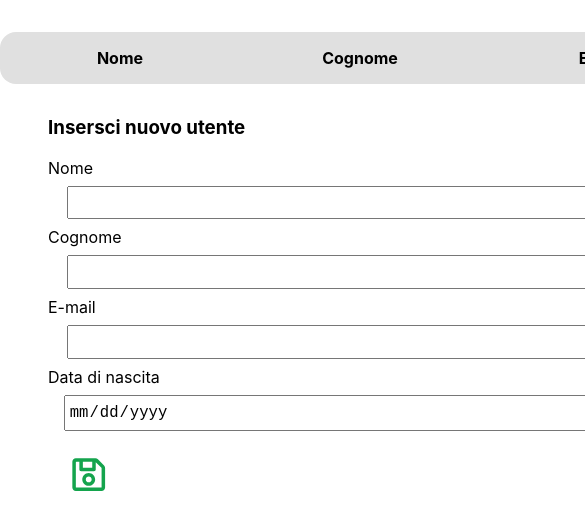
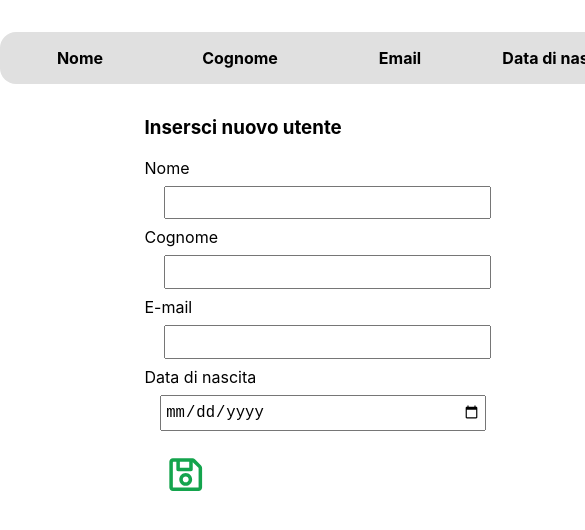
Before and after one commit to giovannipacelli2/UserTest, a React (Create React App) app in the folder client/: page / in a window 390 px wide. Shown: the top 530 px of the page, 585 px wide, since content can reach past the window. Built offline with nearby package versions, Linux system fonts and the light colour scheme; no server answers.

Commit message:
minimally responsive design

```diff
--- a/client/src/components/UserList/UserList.scss
+++ b/client/src/components/UserList/UserList.scss
@@ -3,7 +3,7 @@ $b-radius: 1em;
 .container-master {
 
     margin: 2em auto;
-    width: 60em;
+    width: 40em;
 
     .user-table {
         width: 100%;
@@ -13,7 +13,7 @@ $b-radius: 1em;
 
     .new-user-container {
         margin: 2em auto;
-        width: 90%;
+        width: 90vw;
 
         .new-user-form{
 
@@ -97,3 +97,18 @@ $b-radius: 1em;
         font-size: 1.8em;
     }
 }
+
+@media only screen and (min-width:670px) {
+    .container-master {
+        width: 98%;
+
+        .new-user-container {
+            width: 90%;
+        }
+    }
+}
+@media only screen and (min-width:1000px) {
+    .container-master {
+        width: 60em;
+    }
+}
```
